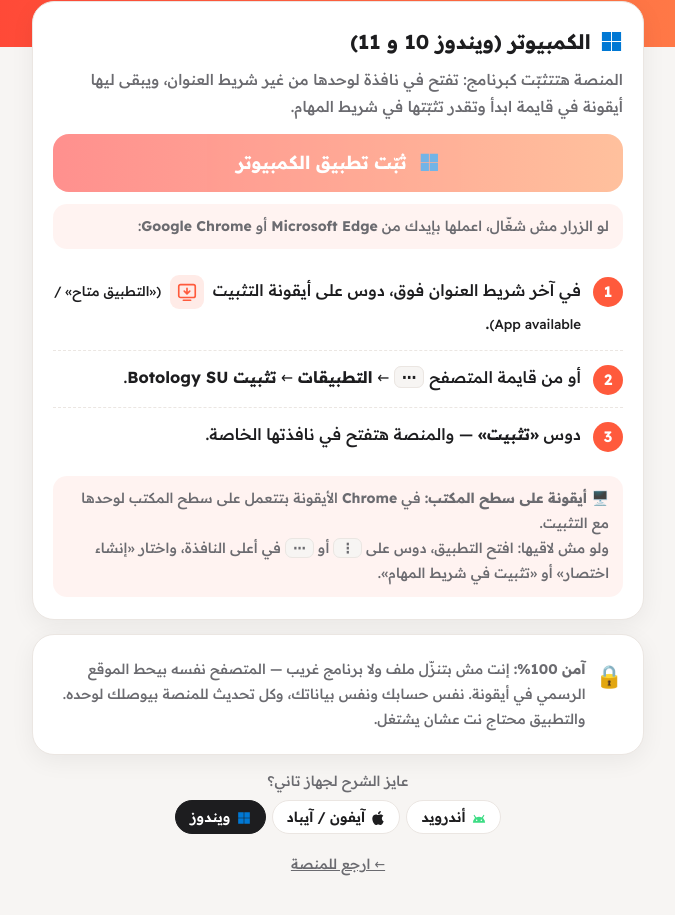
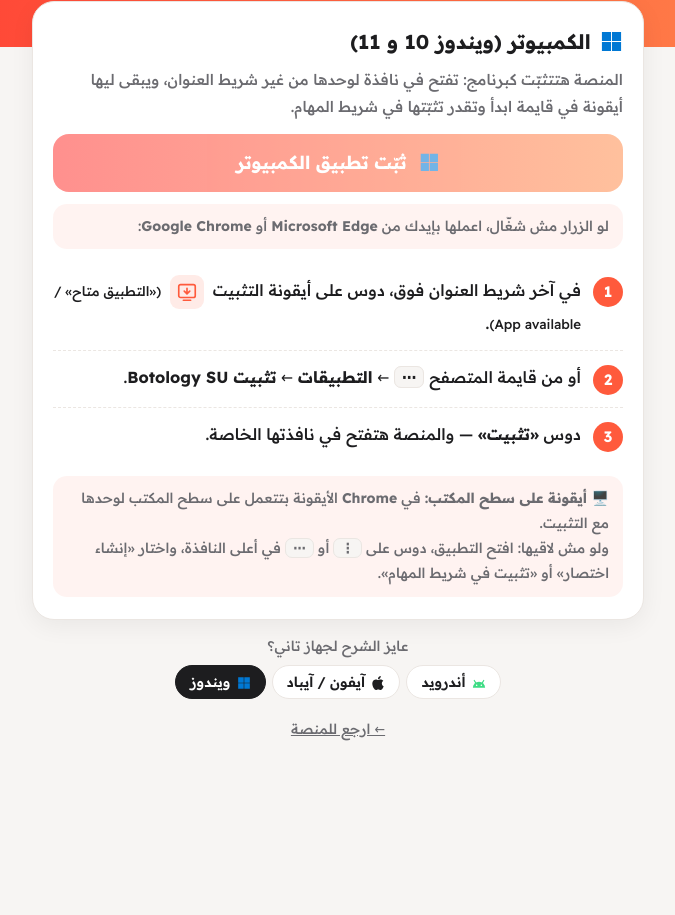
Before and after one commit to BotologySU/Website, a plain HTML site: page install/index.html in a window 1280 px wide. Shown: the part 265-1180 px from the top of the page, without its empty margins (302-977 px from the left). After the commit the page ends 1047 px from the top, so only its background shows below. Drawn offline with Linux system fonts and the light colour scheme.

Commit message:
Install page: remove the safety note box
Co-Authored-By: Claude <noreply@anthropic.com>

```diff
--- a/install/index.html
+++ b/install/index.html
@@ -134,9 +134,6 @@ b.k{direction:ltr;unicode-bidi:isolate;background:var(--bg);border:1px solid var
   <button class="btn sec" type="button" id="copyLink">📋 انسخ لينك المنصة</button>
  </section>
 
- <section class="card">
-  <div class="safe"><span style="font-size:22px">🔒</span><span><b>آمن 100%:</b> إنت مش بتنزّل ملف ولا برنامج غريب — المتصفح نفسه بيحط الموقع الرسمي في أيقونة. نفس حسابك ونفس بياناتك، وكل تحديث للمنصة بيوصلك لوحده. والتطبيق محتاج نت عشان يشتغل.</span></div>
- </section>
 
  <div class="tabs" role="group" aria-label="اختار جهازك">
   <span style="width:100%;text-align:center;color:var(--mut);font-size:14px">عايز الشرح لجهاز تاني؟</span>
```
